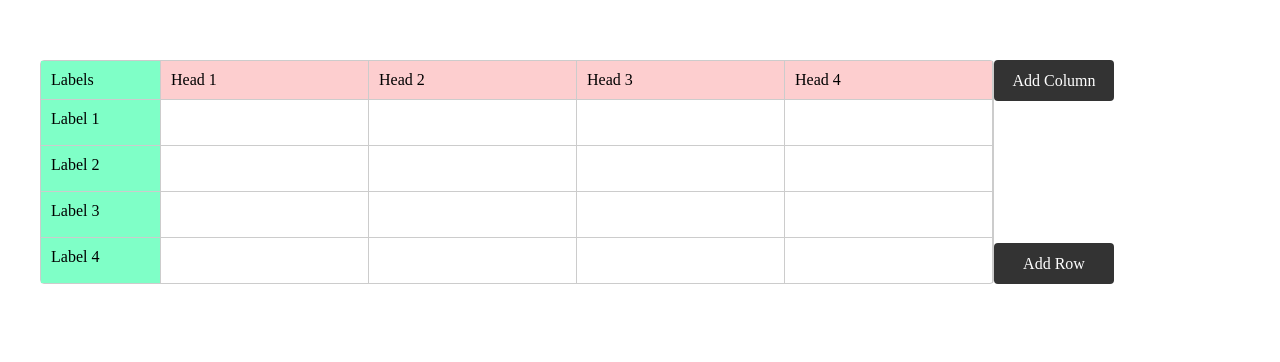
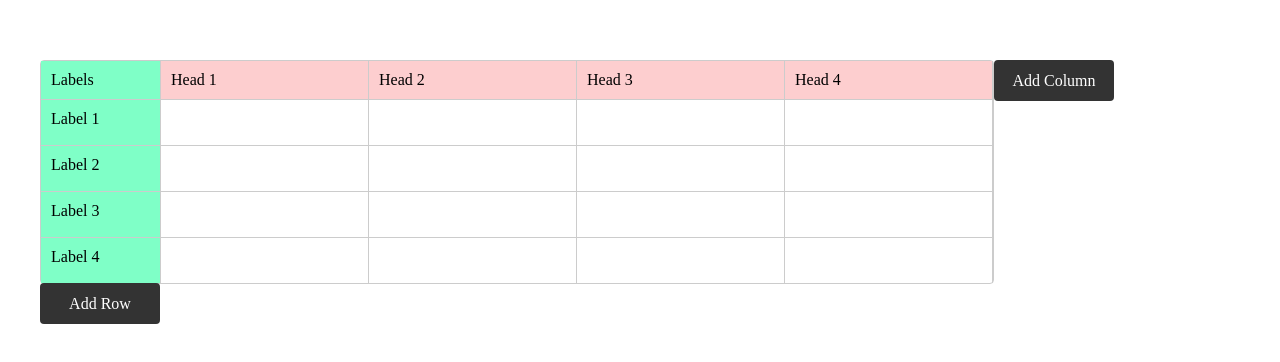
Before and after one commit to kunalraj-313/animaker-test, a React (Vite) app: page / in a window 1280 px wide. Shown: the part 228-590 px from the top of the page. Built offline with nearby package versions, Linux system fonts and the light colour scheme.

Commit message:
button aligned

```diff
--- a/src/App.css
+++ b/src/App.css
@@ -98,6 +98,5 @@ button:hover {
 
 .add-row {
   position: absolute;
-  right: -120px;
-  bottom: 0;
+  bottom: -40px;
 }
```
